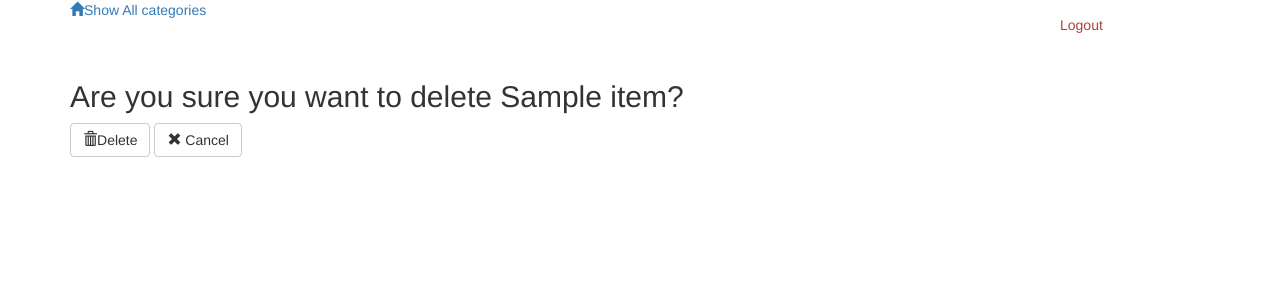
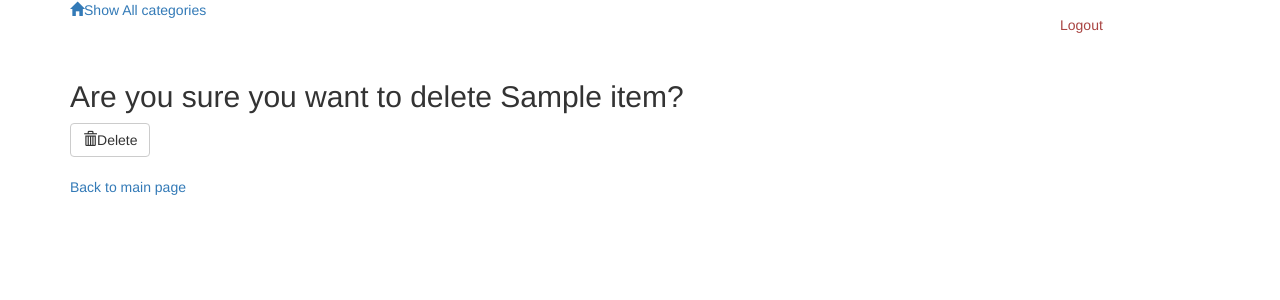
Before and after one commit to Safwaniw/ItemCatalog, a Flask app: page /item/1/delete/ in a window 1280 px wide. Shown: the top 300 px of the page. Run offline with Flask 2, Linux system fonts and the light colour scheme; the visitor is signed in with stand-in values (Sample User, id 1); tables that the repository leaves empty hold one stand-in row (Sample ...); some libraries are stand-ins or nearby versions.

Commit message:
Fix cancel issue to make it canceldeleton

```diff
--- a/templates/deleteitem.html
+++ b/templates/deleteitem.html
@@ -7,11 +7,10 @@
 
 	<button type="submit" class="btn btn-default delete" id="submit" type="submit">
 	<span class="glyphicon glyphicon-trash" aria-hidden="true"></span>Delete</button>
-	<a href = '{{url_for('showCategories')}}'>
-		<button class="btn btn-default delete">
-		<span class="glyphicon glyphicon-remove" aria-hidden="true"></span> Cancel</button>
-	</a>
 
 </form>
-
+	<br />
+	<a href = '{{url_for('showCategories')}}'>
+		Back to main page
+	</a>
 {% endblock %}
```
